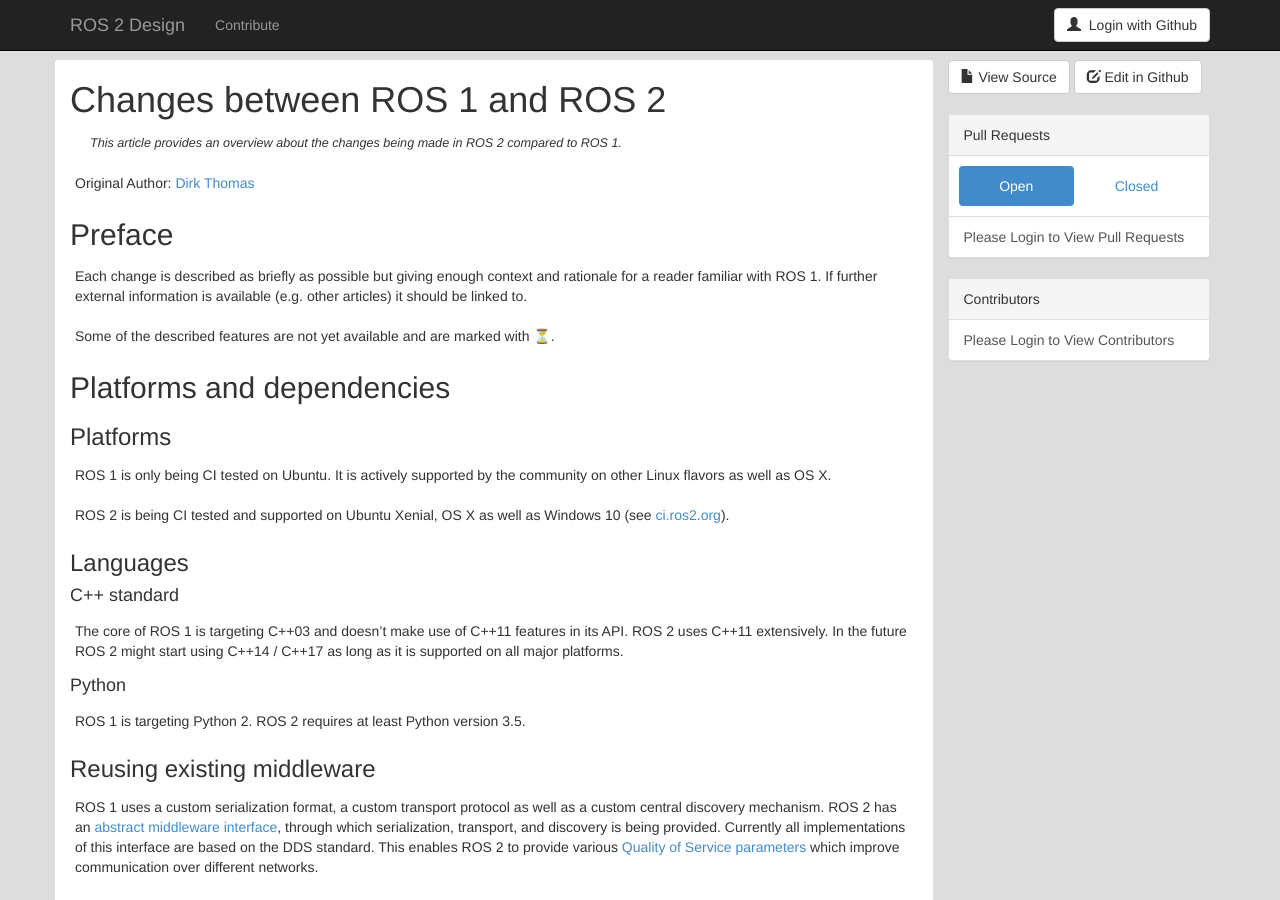
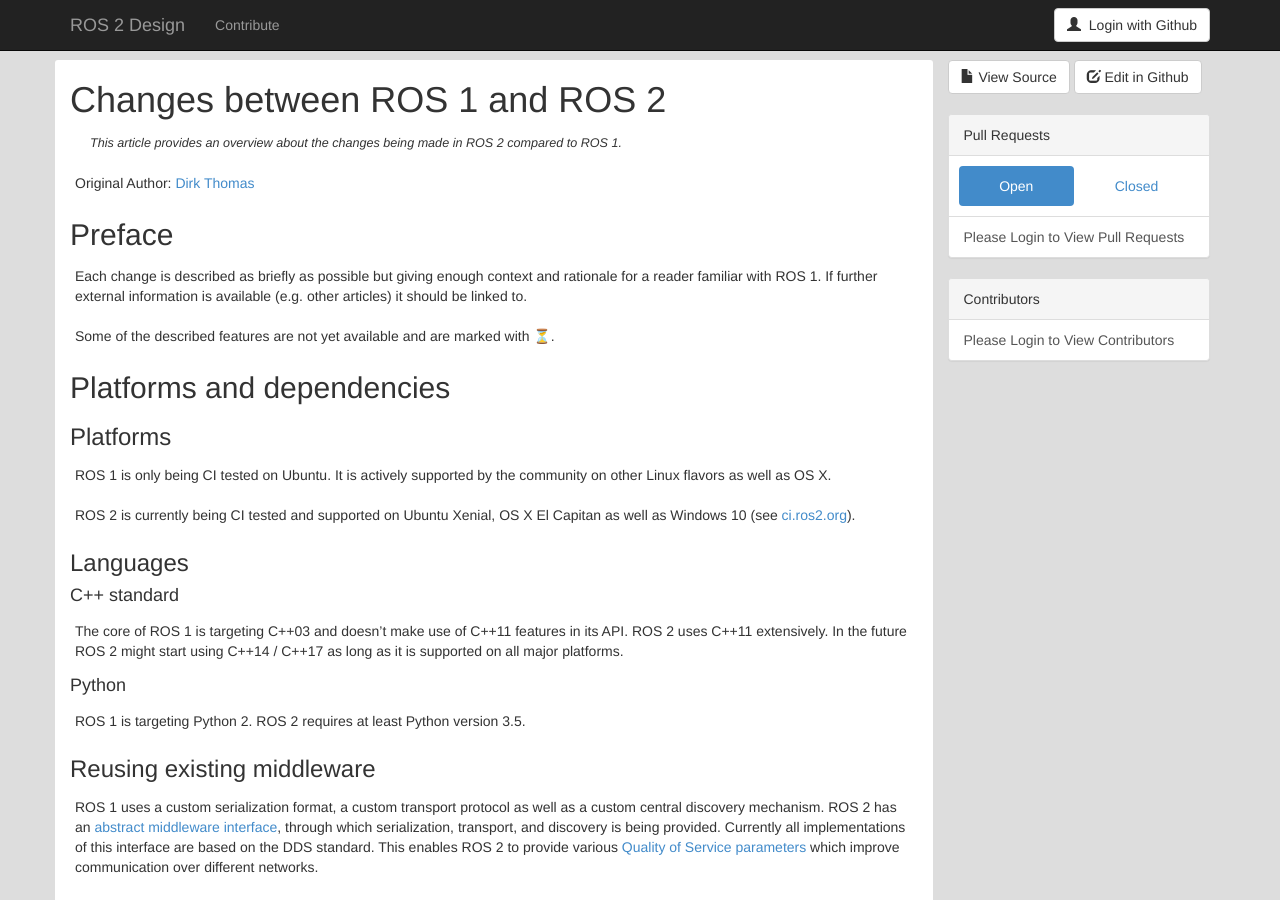
Before and after one commit to ros2/design, a Jekyll site: the page built from articles/changes.md, in a window 1280 px wide and 900 px high. Built offline with Jekyll 4.4.1, drawn with Linux system fonts in a browser that asks for light colours; nearby versions of some CDN libraries.

Commit message:
add El Capitan note

```diff
--- a/articles/changes.md
+++ b/articles/changes.md
@@ -33,7 +33,7 @@
 ROS 1 is only being CI tested on Ubuntu.
 It is actively supported by the community on other Linux flavors as well as OS X.
 
-ROS 2 is being CI tested and supported on Ubuntu Xenial, OS X as well as Windows 10 (see [ci.ros2.org](http://ci.ros2.org/)).
+ROS 2 is currently being CI tested and supported on Ubuntu Xenial, OS X El Capitan as well as Windows 10 (see [ci.ros2.org](http://ci.ros2.org/)).
 
 ### Languages
 
```
